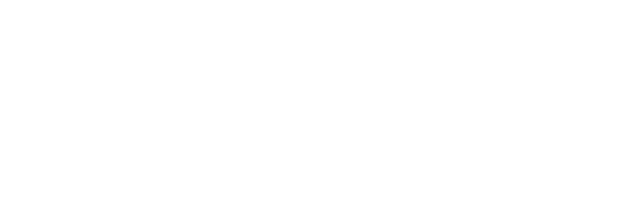
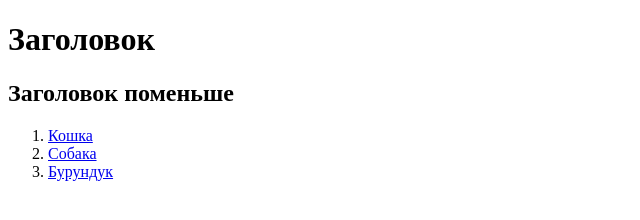
Before and after one commit to AlexPav217/task-html, a website: page src/index.html in a window 1280 px wide. Shown: the whole page, without its empty margins (0-640 px from the left). Drawn offline with Linux system fonts and the light colour scheme.

Commit message:
Задание по HTML

```diff
--- a/src/index.html
+++ b/src/index.html
@@ -3,5 +3,15 @@
     <head>
         <title>HTML</title>
     </head>
-    <body></body>
+    <body>
+        <h1>Заголовок</h1>
+        <h2>Заголовок поменьше</h2>
+        <ol>
+            <li><a href="https://ru.wikipedia.org/wiki/Кошка">Кошка</a></li>
+            <li><a href="https://ru.wikipedia.org/wiki/Собака">Собака</a></li>
+            <li>
+                <a href="https://ru.wikipedia.org/wiki/Бурундуки">Бурундук</a>
+            </li>
+        </ol>
+    </body>
 </html>
```
Also changed, not shown: 1 other file.
